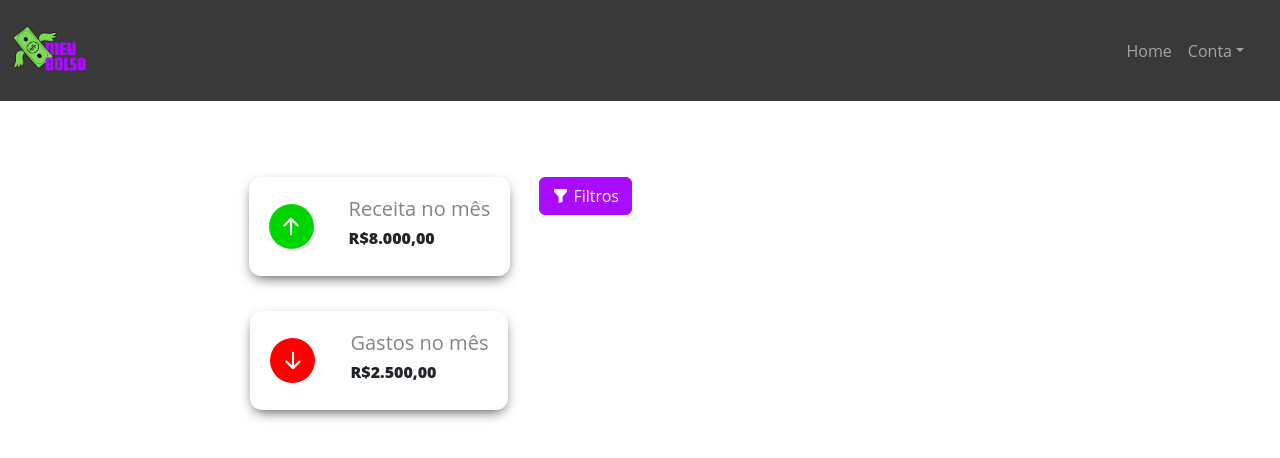
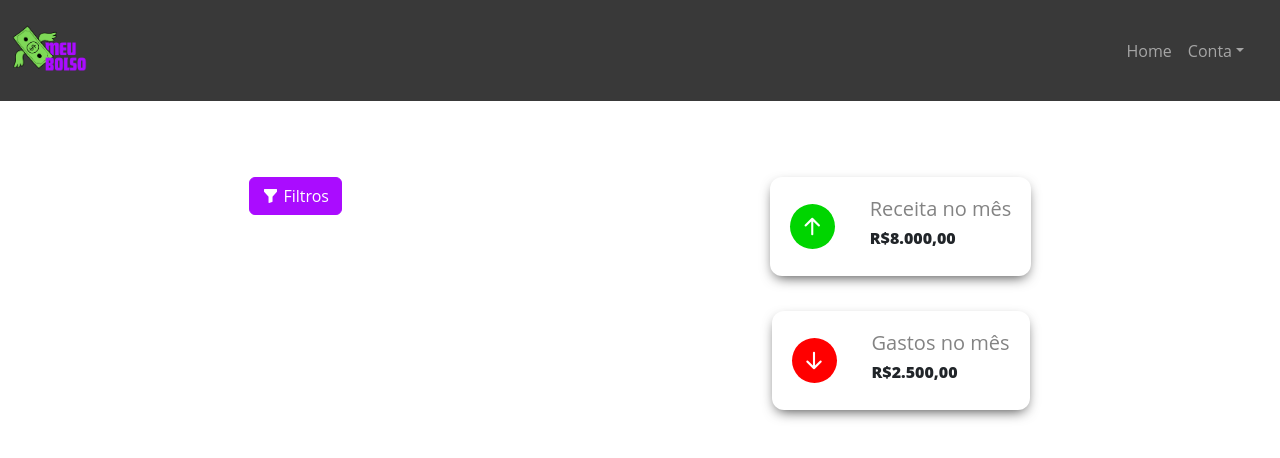
Before and after one commit to YagoFogaca/meu-bolso-front-end, a React (Vite) app: page / in a window 1280 px wide. Shown: the top 458 px of the page. Built offline with nearby package versions, Linux system fonts and the light colour scheme.

Commit message:
feat: mudança na ordem dos elementos

```diff
--- a/src/pages/home/index.home.jsx
+++ b/src/pages/home/index.home.jsx
@@ -10,8 +10,8 @@ export const Home = () => {
       <NavbarComponents />
       <MainStyled>
         <SectionStyled>
+          <SectionMovementInformation />
           <SectionMovementAmount />
-          <SectionMovementInformation />
         </SectionStyled>
       </MainStyled>
     </>
```
